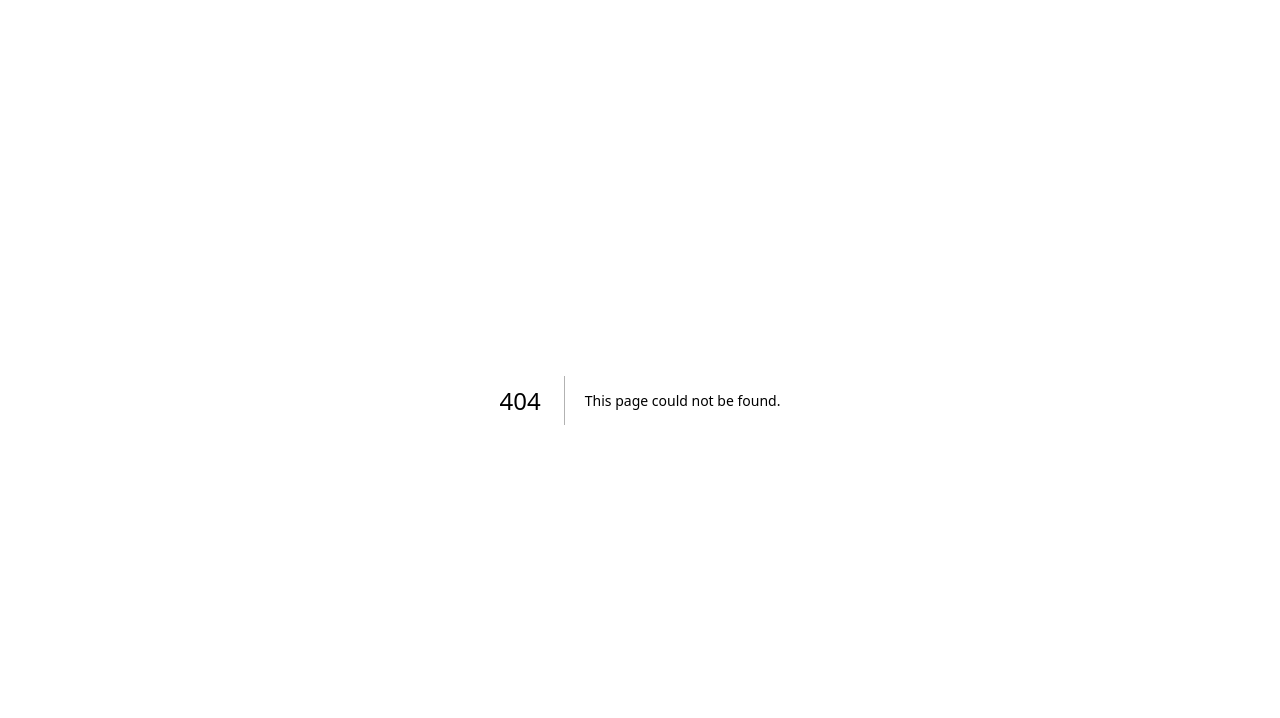
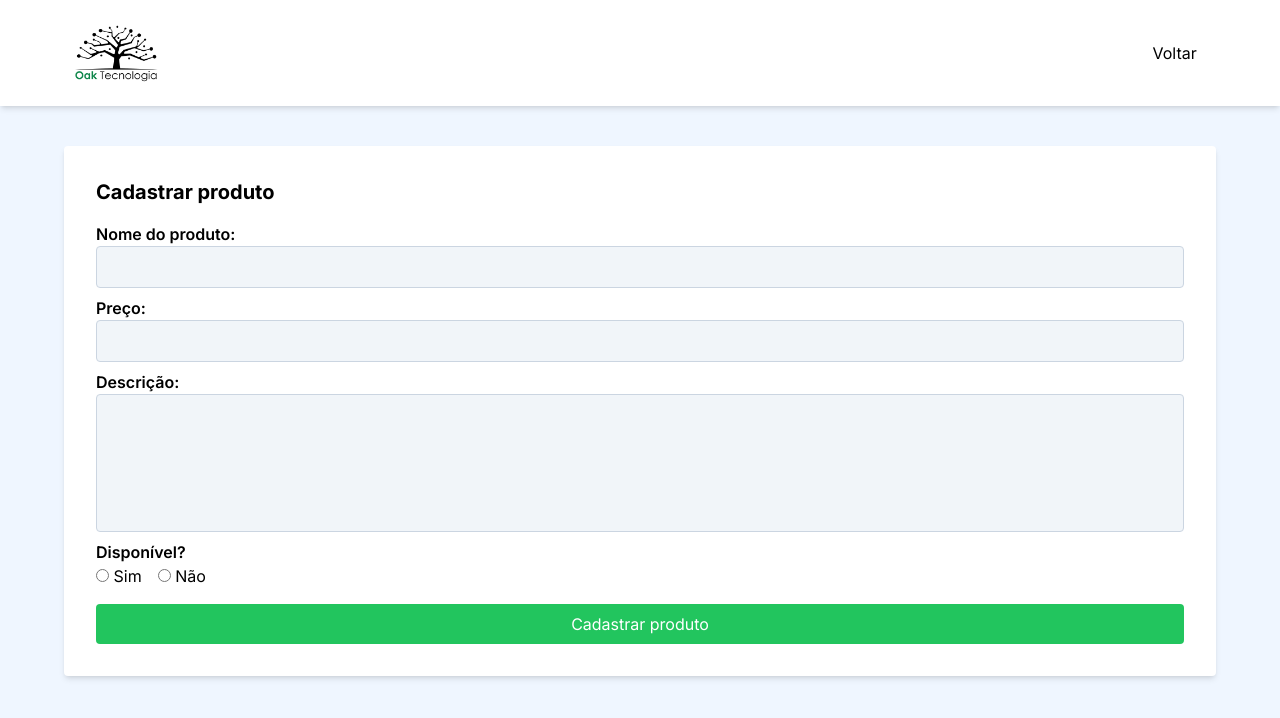
Before and after one commit to br-gabriel/teste-tecnico-oak, a Next.js app: page /cadastro in a window 1280 px wide. Before the commit this address had no page. Shown: the top 718 px of the page. Built offline with nearby package versions, Linux system fonts and the light colour scheme.

Commit message:
register product page added

```diff
--- /dev/null
+++ b/src/pages/cadastro.js
@@ -0,0 +1,14 @@
+import { Inter } from "next/font/google";
+import Header from "@/components/Header";
+import FormPageContainer from "@/components/FormPageContainer";
+
+const inter = Inter({ subsets: ["latin"] });
+
+export default function Cadastro(){
+    return(
+        <main className={`bg-blue-50 min-h-screen flex flex-col items-center ${inter.className}`}>
+            <Header />
+            <FormPageContainer />
+        </main>
+    )
+}
```
